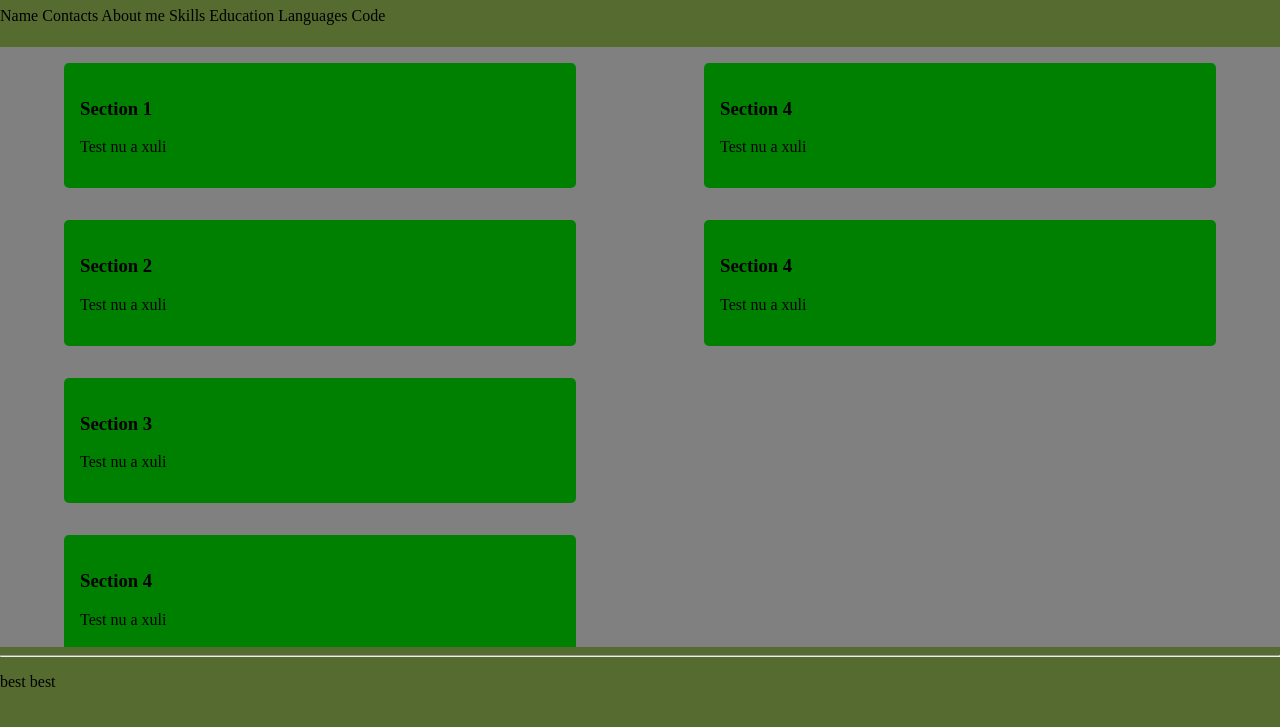
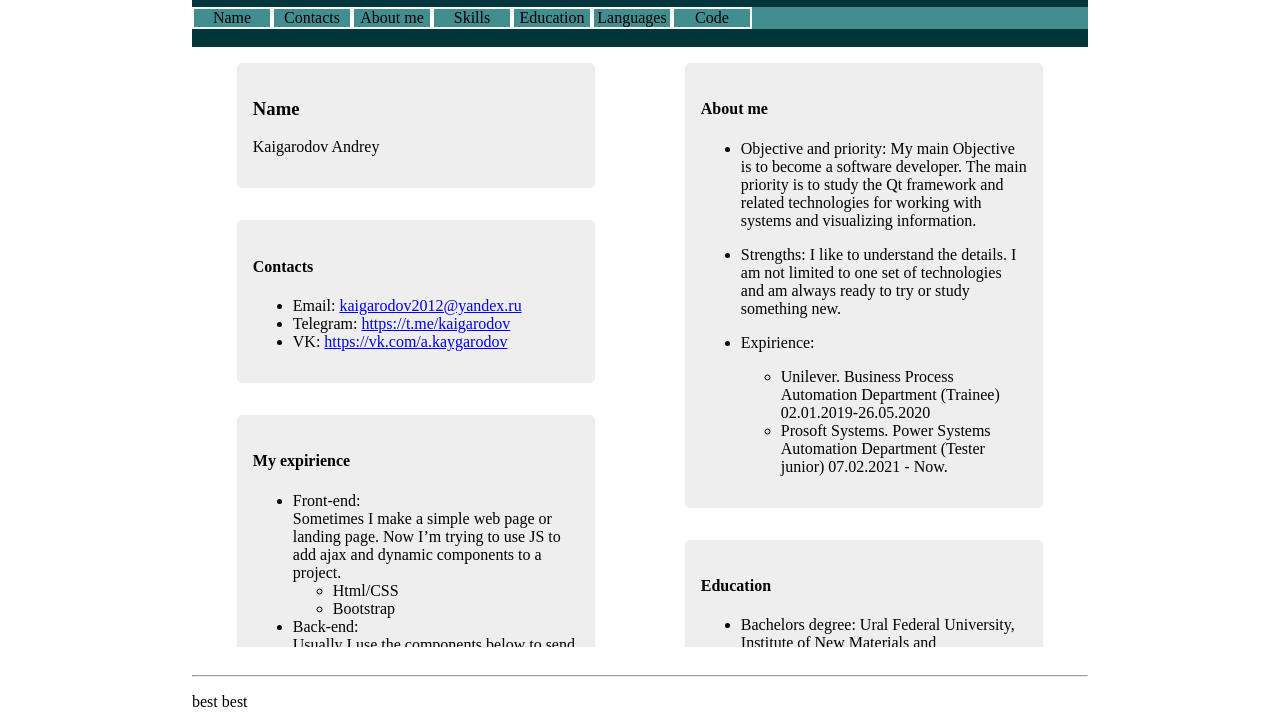
Before and after one commit to KaigarodovH/rsschool-cv, a plain HTML site: page index.html in a window 1280 px wide. Shown: the part 73-800 px from the top of the page. Drawn offline with Linux system fonts and the light colour scheme.

Commit message:
feat: add media css

```diff
--- a/index.html
+++ b/index.html
@@ -20,35 +20,135 @@
     <main>
         <article>
             <div class="column">
+
                 <section class="section-wrapper">
-                    <h3>Section 1</h3>
-                    <p>Test nu a xuli</p>
+                    <h3>Name</h3>
+                    <p>Kaigarodov Andrey</p>
                 </section>
                 <section class="section-wrapper">
-                    <h3>Section 2</h3>
-                    <p>Test nu a xuli</p>
+                    <h4>Contacts</h4>
+                    <ul>
+                        <li>Email: <a
+                                href="https://andreykaigarodov.github.io/rsschool-cv/kaigarodov2012@yandex.ru">kaigarodov2012@yandex.ru</a>
+                        </li>
+                        <li>Telegram: <a href="https://t.me/kaigarodov">https://t.me/kaigarodov</a></li>
+                        <li>VK: <a href="https://vk.com/a.kaygarodov">https://vk.com/a.kaygarodov</a></li>
+                    </ul>
                 </section>
                 <section class="section-wrapper">
-                    <h3>Section 3</h3>
-                    <p>Test nu a xuli</p>
+                    <h4 id="main_page_posts">My expirience</h4>
+                    <ul>
+                        <li>Front-end:<br>
+                            Sometimes I make a simple web page or landing page. Now I’m trying to use JS to add ajax and
+                            dynamic
+                            components to a project.
+                            <ul>
+                                <li>Html/CSS</li>
+                                <li>Bootstrap</li>
+                            </ul>
+                        </li>
+                        <li>Back-end:<br>
+                            Usually I use the components below to send statics, connect to the database and create business
+                            logic.
+                            <ul>
+                                <li>Asp.net core</li>
+                                <li>Django/flask</li>
+                            </ul>
+                        </li>
+                        <li>Desktop:<br>
+                            I am intensively studying these tools. This is most closely related to my work activities.
+                            <ul>
+                                <li>C++ + Qt Framework</li>
+                            </ul>
+                        </li>
+                        <li>
+                            Embedded:
+                            <ul>
+                                <li>C + STM32CubeIDE</li>
+                            </ul>
+                        </li>
+                        <li>Database:
+                            <ul>
+                                <li>MySQL</li>
+                                <li>MongoDB</li>
+                                <li>PostgressSQL</li>
+                            </ul>
+                        </li>
+                        <li>Other:
+                            <ul>
+                                <li>Git</li>
+                                <li>Doker</li>
+                            </ul>
+                        </li>
+                    </ul>
                 </section>
                 <section class="section-wrapper">
-                    <h3>Section 4</h3>
-                    <p>Test nu a xuli</p>
+                    <h3>Languages</h3>
+                    <p>English: A1 (Can read, listening, speaking and write with mistakes. Working on it)</p>
                 </section>
-                <section class="section-wrapper">
-                    <h3>Section 4</h3>
-                    <p>Test nu a xuli</p>
-                </section>
+
             </div>
             <div class="column">
                 <section class="section-wrapper">
-                    <h3>Section 4</h3>
-                    <p>Test nu a xuli</p>
+                    <h4 id="main_page_about_me"> About me</h4>
+                    <ul>
+                    <li>
+                        <p>Objective and priority: My main Objective is to become a software developer. The main
+                            priority is to study
+                            the Qt framework and related technologies for working with systems and visualizing
+                            information.</p>
+                    </li>
+                    <li>
+                        <p>Strengths: I like to understand the details. I am not limited to one set of technologies and
+                            am always ready
+                            to try or study something new.</p>
+                    </li>
+                    <li>
+                        <p>Expirience:</p>
+                        <ul>
+                            <li>Unilever. Business Process Automation Department (Trainee) 02.01.2019-26.05.2020</li>
+                            <li>Prosoft Systems. Power Systems Automation Department (Tester junior) 07.02.2021 - Now.
+                            </li>
+                        </ul>
+                    </li>
+                </ul>
+                </section>
+
+                <section class="section-wrapper">
+                    <h4>Education</h4>
+                <ul>
+                    <li>Bachelors degree: Ural Federal University, Institute of New Materials and Technologies,
+                        Mechatronics and
+                        Robotics, (2016-2020).</li>
+                    <li>Master degree: Ural Federal University, Institute of Radio Electronics and Information
+                        Technologies,
+                        Management information systems, (2020 - 2022).</li>
+                    <li>Completed the C ++ development course from Prosoft Systems (Embedded and desktop)</li>
+                </ul>
                 </section>
                 <section class="section-wrapper">
-                    <h3>Section 4</h3>
-                    <p>Test nu a xuli</p>
+                    <h4>Code exanple</h4>
+                    <pre style="font-size: 13px; overflow-x:scroll">
+void StartTaskUartOut(void *argument)
+{
+  /* USER CODE BEGIN StartTaskUartOut */
+  T_IO_Message msg;
+  osStatus_t status;
+  uint8_t* data_ptr;
+  /* Infinite loop */
+  for(;;)
+  {
+	if(status == osOK)
+	{
+	    data_ptr = msg.template_ptr == NULL ? msg.buff : msg.template_ptr;
+	    while (HAL_UART_Transmit_IT(&huart3, data_ptr, strlen(data_ptr))==HAL_BUSY);
+	}
+	status = osMessageQueueGet(StdOutputHandle, &msg, NULL, 0U);
+	osDelay(1);
+  }
+  /* USER CODE END StartTaskUartOut */
+}
+                    </pre>
                 </section>
             </div>
         </article>
--- a/style.css
+++ b/style.css
@@ -1,29 +1,63 @@
+
 * {
   box-sizing: border-box;
+}
+::-webkit-scrollbar {
+  width: 5px;
+  height: 5px;
+}
+
+/* Track */
+::-webkit-scrollbar-track {
+  background: #f1f1f1;
+
+}
+
+/* Handle */
+::-webkit-scrollbar-thumb {
+  background: #888;
+
+}
+
+/* Handle on hover */
+::-webkit-scrollbar-thumb:hover {
+  background: #555;
 }
 body {
   display: flex;
   margin: 0;
   height: 100vh;
+  width: 70vw;
   flex-direction: column;
-}
-
-header,
-footer {
-  background-color: darkolivegreen;
+  margin-left: auto;
+  margin-right: auto;
 }
 
 header {
   min-height: 15vh;
+  display: flex;
+  flex-direction: column;
+  justify-self:flex-start;
+  background-color: #003539;
 }
 footer {
-  min-height: 10vh;
+  min-height: 5vh;
 }
+nav{
+  display: flex;
+  flex-wrap: wrap;
+  background-color: #428d90;
 
+}
+nav>a{
+  border: 2px solid white;
+  min-width: 10vh;
+  text-align: center;
+}
 main {
-  background-color: gray;
+  background-color: #ffffff;
   flex: 1;
-  max-height: 75vh;
+  max-height: 80vh;
 }
 
 article {
@@ -38,6 +72,7 @@ article {
   display: flex;
   flex-direction: column;
   width: 50%;
+  min-width: 40vh;
   align-items: center;
   /*подумать*/
   max-height: 75vh;
@@ -45,7 +80,12 @@ article {
 .section-wrapper {
   width: 80%;
   border-radius: 5px;
-  background-color: green;
+  background-color: #eeeeee;
   margin: 1em;
   padding: 1em;
 }
+@media screen and (max-width: 575px) {
+  .section-wrapper{
+    background-color: red;
+  }
+}
```
